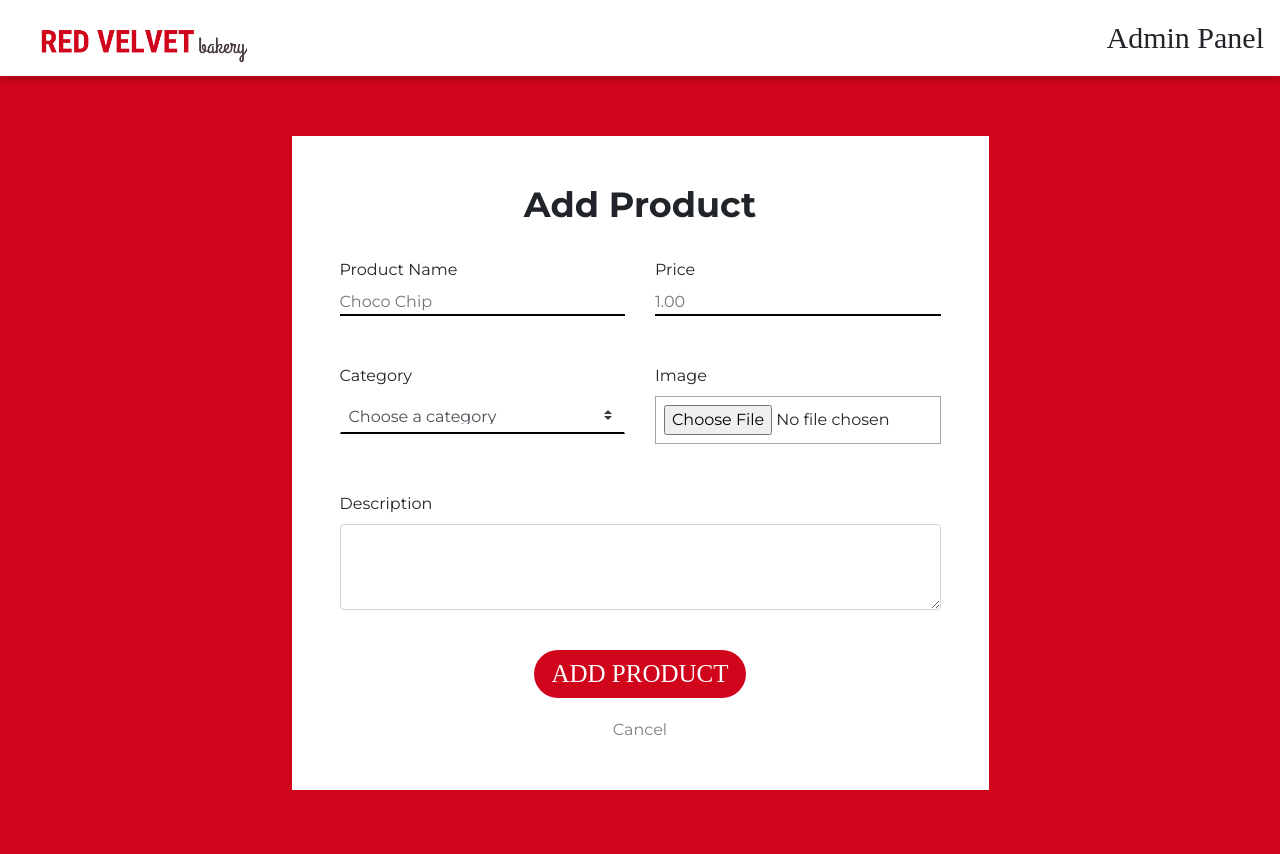
After one commit to rjventu/RedVelvet, a PHP site: page /admin-product-add.php in a window 1280 px wide. The commit adds this page. Run offline with PHP 8.4, Linux system fonts and the light colour scheme; some libraries are stand-ins or nearby versions; some web fonts are replaced.

Commit message:
implemented CRUD in admin panel
+ added add product functionality
+ added read product table
! note that filter needs debugging

```diff
--- /dev/null
+++ b/admin-product-add.php
@@ -0,0 +1,79 @@
+<!doctype html>
+<html lang="en">
+
+<!-- Head -->
+<?php include("head-tags.php")?>
+  <title>Red Velvet KH - Add Product</title>
+</head>
+
+<body>
+
+<!-- Admin Panel Header -->
+<?php include("admin-header.php")?>
+
+<section class="signup-wrapper">
+    <div class="container-md product-add-container p-5">
+      <div class="row mb-4">
+        <div class="col">
+          <h2 class="text-center">Add Product</h2>
+        </div>
+      </div>
+      <div class="row">
+        <form class="container product-add-form" action="includes/product-add.inc.php" method="post">
+          <div class="row">
+            <div class="col">
+              <div class="form-group mb-5">
+                <div class="form-label">Product Name</div>
+                <input type="text" id="prod_name" name="prod_name" placeholder="Choco Chip" required>
+              </div>
+              <div class="form-group mb-5">
+                <div class="form-label">Category</div>
+                <select class="custom-select" name="cat_name" id="cat_name" required>
+                  <option value="" selected>Choose a category</option>
+                  <option value="Signature Cakes">Signature Cakes</option>
+                  <option value="Cake Delights">Cake Delights</option>
+                  <option value="Cheesecakes">Cheesecakes</option>
+                  <option value="Pastries">Pastries</option>
+                  <option value="Cupcakes">Cupcakes</option>
+                  <option value="Cookies">Cookies</option>
+                  <option value="Bars">Bars</option>
+                </select>
+              </div>
+            </div>
+            <div class="col">
+              <div class="form-group mb-5">
+                <div class="form-label">Price</div>
+                <input type="number" id="prod_price" name="prod_price" min="0" max="100" step="0.01" placeholder="1.00" required>
+              </div>
+              <div class="form-group mb-5">
+                <div class="form-label">Image</div>
+                <input type="file" class="upload-image" id="prod_image" name="prod_image" data-browse-on-zone-click="true" data-show-preview="true" required>
+              </div>
+            </div>
+          </div>
+          <div class="row">
+            <div class="col">
+              <div class="form-group">
+                <div class="form-label">Description</div>
+                <textarea class="form-control" id="prod_description" name="prod_description" rows="3"></textarea>
+              </div>
+            </div>
+          </div>
+          <div class="row mt-4 mb-1">
+            <div class="col d-flex justify-content-center">
+              <input type="submit" name="submit" value="ADD PRODUCT" class="btn px-3 py-1" style="width:auto">
+            </div>
+          </div>
+          <div class="row">
+            <div class="col d-flex justify-content-center">
+              <a class="mt-3" href="admin-panel.php" style="color:gray;">Cancel</a>
+            </div>
+          </div>
+        </form>
+      </div>
+    </div>
+</section>
+
+</body>
+
+</html>
--- a/styles.css
+++ b/styles.css
@@ -57,7 +57,6 @@
     margin: 0;
     padding: 0;
     font-family: var(--font-main);
-    borde: greenyellow 1px solid;
 }
 
 body {
@@ -886,15 +885,54 @@ input, #date, #payment {
 
 /* [10] ADMIN PANEL */
 
-.admin-panel-wrapper {
-    /* background-color: white; */
-    border-color: aqua;
-    border-width: 5px;
-    border-style: solid;
+.admin-panel-wrapper h2{
+    color: white;
 }
 
-.admin-panel-wrapper h2{
-    color: white;
+.product-listing-table{
+    background-color: white;
+    border-radius: 20px;
+}
+
+#product-listing-add {
+    border-radius: 0;
+    font-size: medium;
+}
+
+.product-add-container{
+    background-color: white;
+    margin: 4rem 0;
+}
+
+.product-add-container input{
+    margin: 0;
+    padding: 0;
+    width: 100%;
+}
+
+.product-add-container select,
+.product-listing-filter select{
+    outline: none !important;
+    border-radius: 0;
+    border: 1px solid white;
+    border-bottom: 2px solid black;
+    padding: 0.5rem;
+    width: 100%;
+    background-color: #FFFFFF;
+}
+
+.product-add-container option{
+    font-family: var(--font-main);
+}
+
+.product-add-container .form-label{
+    margin-bottom: 0.5rem;
+}
+
+.product-add-container .upload-image{
+    padding: 0.5rem;
+    border: 1px solid #A6A6A6;
+    width: 100%;
 }
 
 /* mobile */
```
Also changed, not shown: admin-panel.php (+28 -19 lines), classes/Product.class.php (+61 -1 lines), classes/ProductCon.class.php (+52 -2 lines), includes/product-add.inc.php (added, +18 -0 lines), includes/product-filter.inc.php (added, +14 -0 lines), includes/product.inc.php (+21 -5 lines).
